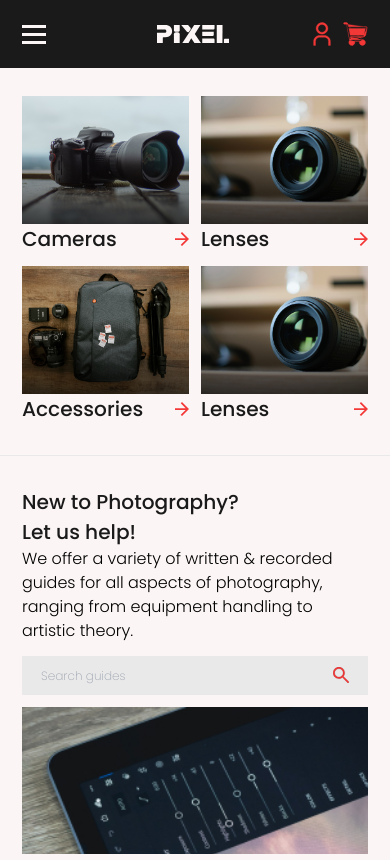
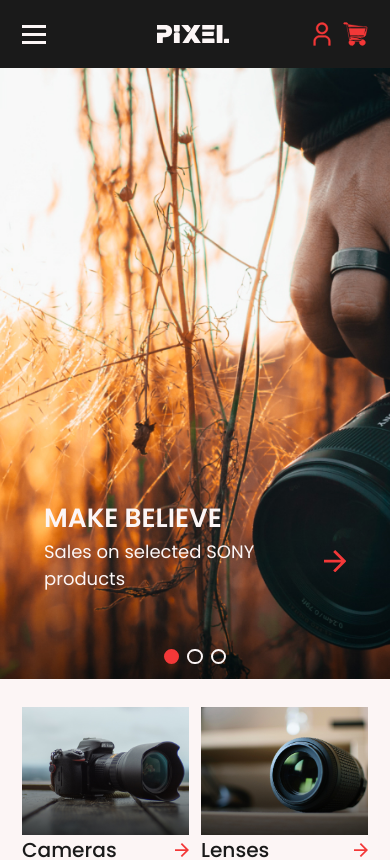
Before and after one commit to abutahermuhammad/pixel, a Next.js app: page / in a window 390 px wide. Shown: the top 860 px of the page. Built offline with nearby package versions, Linux system fonts and the light colour scheme.

Commit message:
fix:slider responsive issue

```diff
--- a/src/app/page.tsx
+++ b/src/app/page.tsx
@@ -7,7 +7,7 @@ import SectionSavings from "@/components/SectionSaving";
 export default function Home() {
   return (
     <>
-      {/* <HeroSlider /> */}
+      <HeroSlider />
       <SectionCategories />
       <SectionGuide />
       <SectionProducts />
--- a/src/components/HeroSlider/hero-slider.module.scss
+++ b/src/components/HeroSlider/hero-slider.module.scss
@@ -5,13 +5,17 @@
 }
 
 .__slide {
-    @apply w-full h-full h-[671px] relative;
+  @apply w-full h-[611px] md:h-[671px] relative;
 
   .__slide__image {
-        @apply absolute top-0 left-0 w-full h-full object-cover;
+    @apply bg-primary absolute top-0 left-0 right-0 bottom-0 w-full h-full object-cover;
+    img {
+      @apply w-full object-cover;
+      height: 100% !important;
+    }
   }
   .__slide__container {
-        @apply relative w-full h-full flex justify-start items-end py-[90px];
+    @apply relative w-full h-full flex justify-start items-end px-[22px] md:px-[138px] py-[87px] md:py-[90px];
 
     .__slide__content {
       @apply relative w-full max-w-fit block;
--- a/src/components/HeroSlider/index.tsx
+++ b/src/components/HeroSlider/index.tsx
@@ -47,7 +47,7 @@ const Slide: React.FC<{
     return (
         <div className={Style.__slide}>
             <div className={Style.__slide__image}>
-                <Image src={image} width={1968} height={727} alt={title} />
+                <Image className="" src={image} width={1968} height={727} layout="responsive" alt={title} />
             </div>
             <div className={Style.__slide__container}>
                 <Container>
@@ -71,14 +71,12 @@ const Slide: React.FC<{
 const HeroSlider = () => {
     return (
         <section className={Style.__slider} >
-            <Swiper slidesPerView={1} pagination={{ clickable: true }} virtual modules={[Virtual, Pagination]}>
-                {
-                    SLIDES.map((slide, index) => (
-                        <SwiperSlide key={index} virtualIndex={index}>
-                            <Slide {...slide} />
-                        </SwiperSlide>
-                    ))
-                }
+            <Swiper slidesPerView={1} pagination={{ clickable: true }} modules={[Pagination]}>
+                {SLIDES.map((slide, index) => (
+                    <SwiperSlide key={index} >
+                        <Slide {...slide} />
+                    </SwiperSlide>
+                ))}
             </Swiper>
         </section >
     )
--- a/src/styles/swiper-fix.scss
+++ b/src/styles/swiper-fix.scss
@@ -1,13 +1,16 @@
 // Swiper Fix
+.swiper {
+  @apply max-md:overflow-x-hidden;
+}
 .swiper-pagination-bullets {
-    bottom: 58.47px !important;
-    .swiper-pagination-bullet {
-        @apply bg-transparent border-2 border-white rounded-full w-[15.47px] h-[15.47px] opacity-100;
-        margin-left: 14px !important;
-        margin-right: 14px !important;
+  @apply max-md:bottom-[31.45px] md:bottom-[58.47px];
+  .swiper-pagination-bullet {
+    @apply mx-[8.23px] md:mx-[14px] bg-transparent border-2 border-white rounded-full w-[15.47px] h-[15.47px] opacity-100;
+    // margin-left: 14px !important;
+    // margin-right: 14px !important;
 
-        &.swiper-pagination-bullet-active {
-            @apply bg-primary border-primary;
-        }
+    &.swiper-pagination-bullet-active {
+      @apply bg-primary border-primary;
     }
+  }
 }
--- a/tailwind.config.ts
+++ b/tailwind.config.ts
@@ -1,10 +1,11 @@
 import type { Config } from "tailwindcss";
 
 const config: Config = {
+  important: true,
   content: [
     "./src/pages/**/*.{js,ts,jsx,tsx,mdx}",
     "./src/components/**/*.{js,ts,jsx,tsx,mdx}",
-    "./src/app/**/*.{js,ts,jsx,tsx,mdx}",
+    "./src/app/**/*.{js,ts,jsx,tsx,mdx, scss}",
   ],
   theme: {
     extend: {
```
Also changed, not shown: src/assets/icons/Avater.tsx (+1 -1 lines), src/assets/icons/Cart.tsx (+1 -1 lines), .yarnrc.yml (added), 1 other file (tests, documents, lock files or other folders). Lines whose indentation alone changed are shown as unchanged.
